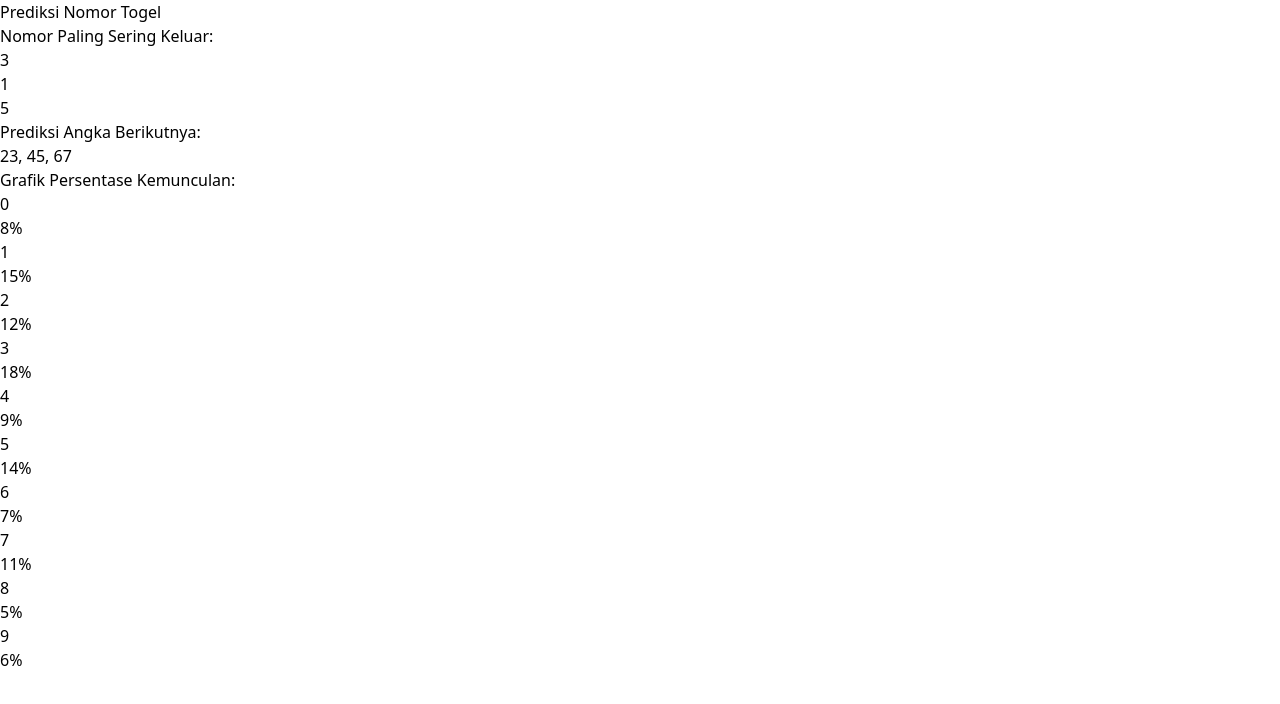
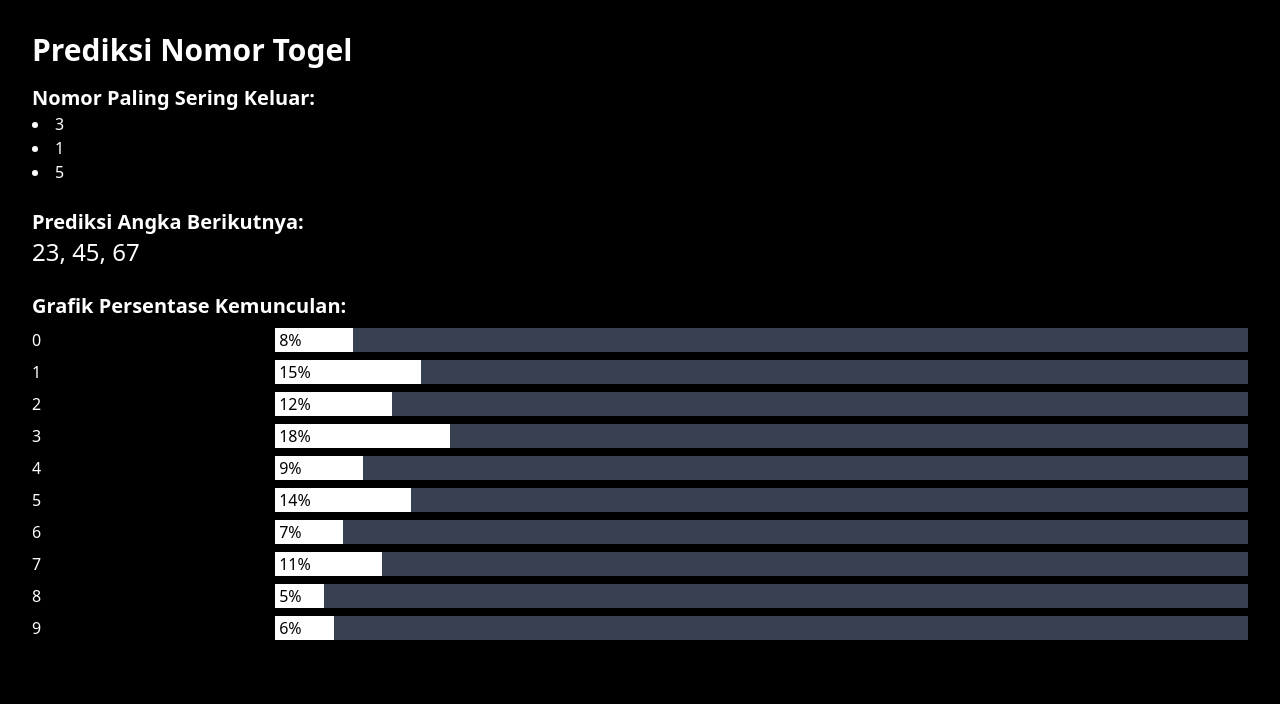
Before and after one commit to RKBWMODS/Tb, a Next.js app: page /home in a window 1280 px wide. Shown: the top 704 px of the page. Built offline with nearby package versions, Linux system fonts and the light colour scheme.

Commit message:
Create tailwind.config.js

```diff
--- /dev/null
+++ b/tailwind.config.js
@@ -0,0 +1,8 @@
+/** @type {import('tailwindcss').Config} */
+module.exports = {
+  content: ["./pages/**/*.{js,jsx}", "./styles/**/*.{css}"],
+  theme: {
+    extend: {},
+  },
+  plugins: [],
+}
```
